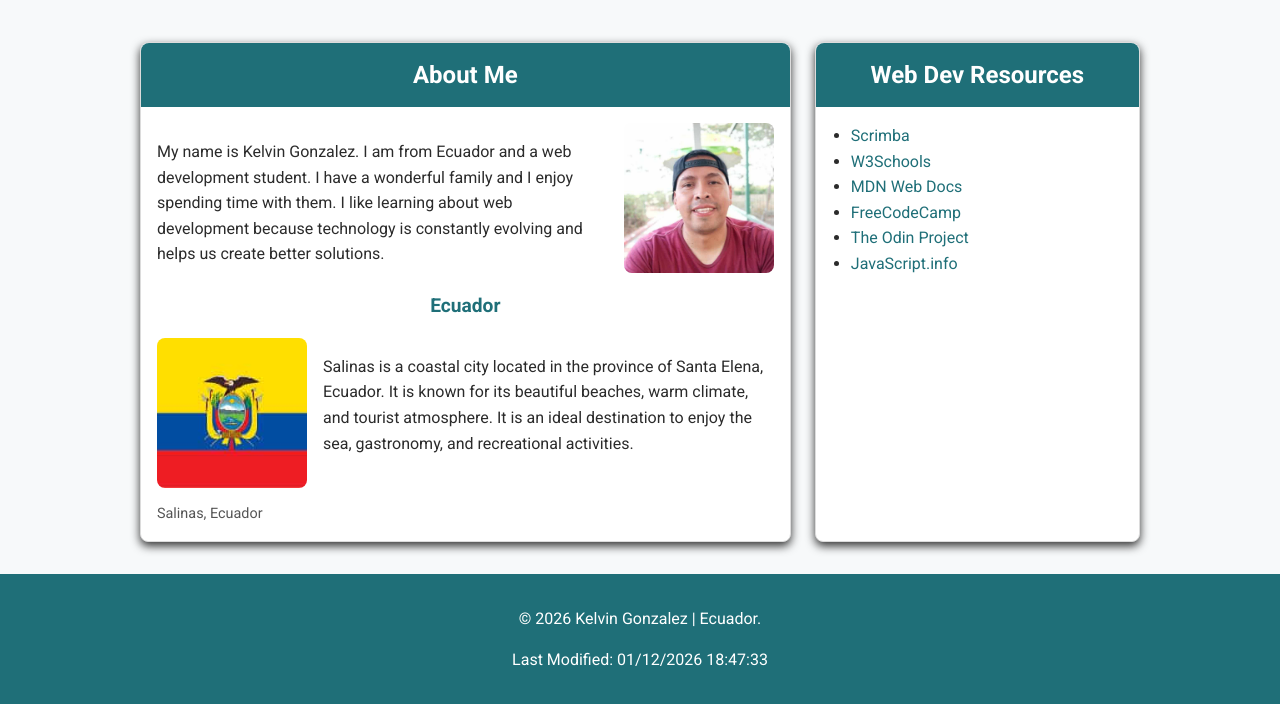
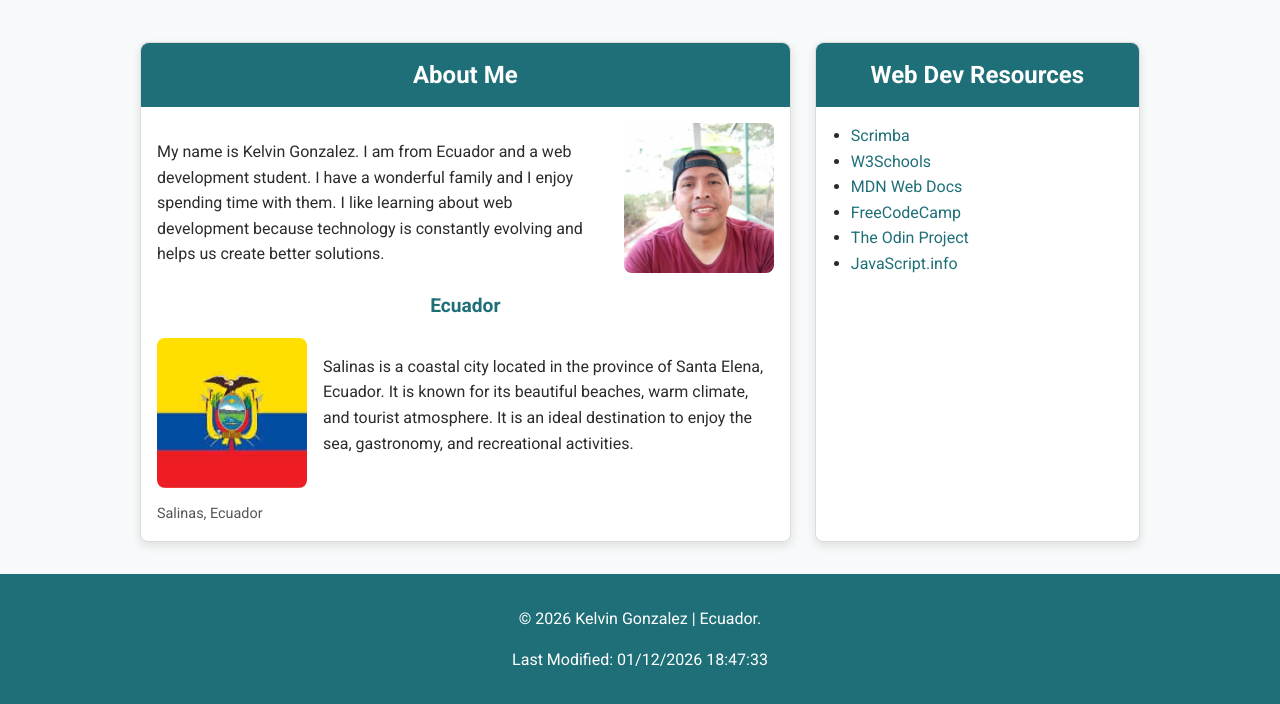
Before and after one commit to Kelvingonzalezm/wdd131, a plain HTML site: page index.html in a window 1280 px wide. Shown: the part 188-892 px from the top of the page. Drawn offline with Linux system fonts and the light colour scheme.

Commit message:
Project with updated CSS, improving errors reported by the validator

```diff
--- a/styles/base.css
+++ b/styles/base.css
@@ -8,7 +8,7 @@
     --border-color: #dcdcdc;
     --hover-color: #14535a;
     --hover-bg-color: #2a7f88;
-    --shadow-color: #000000cc;
+    --shadow-color: #e0e0e0;
     --white-color: #ffffff;
 }
 
```
